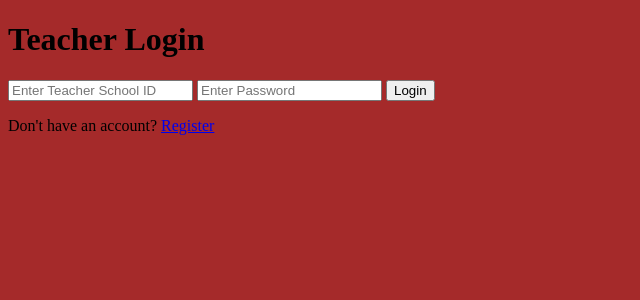
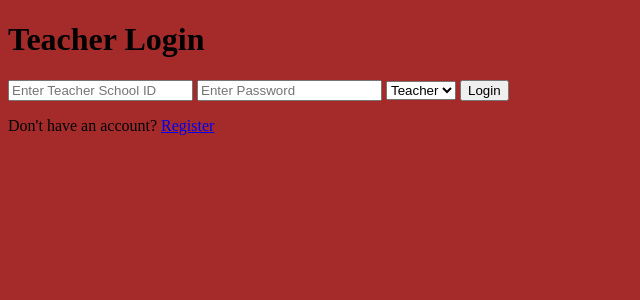
Before and after one commit to JJILU/JWT_CMS, a Flask app: page / in a window 1280 px wide. Shown: the top 300 px of the page, without its empty margins (0-640 px from the left). Run offline with Flask 3, Linux system fonts and the light colour scheme.

Commit message:
added role in jinja and auth.js

```diff
--- a/app/auth/static/js/auth.js
+++ b/app/auth/static/js/auth.js
@@ -14,9 +14,10 @@ document.addEventListener("DOMContentLoaded", () => {
 
      teacher_id = document.getElementById('teacher_id').value.trim()
      password = document.getElementById('password').value.trim()
+     role = document.getElementById('role').value.trim()
 
 
-     console.log(teacher_id,password)
+     console.log(teacher_id,password,role)
 
 
 
@@ -28,7 +29,7 @@ document.addEventListener("DOMContentLoaded", () => {
      const res = await fetch(`/register`, {
       method: "POST",
       headers: {"Content-Type":"application/json"},
-      body: JSON.stringify({teacher_id,password})
+      body: JSON.stringify({teacher_id,password,role})
      })
 
 
@@ -60,8 +61,11 @@ document.addEventListener("DOMContentLoaded", () => {
 
      teacher_id = document.getElementById('teacher_id').value.trim()
      password = document.getElementById('password').value.trim()
+     role = document.getElementById('role').value.trim()
 
-     console.log(teacher_id,password)
+
+     console.log(teacher_id,password,role)
+
 
 
      if (!teacher_id || !password) {
@@ -72,7 +76,7 @@ document.addEventListener("DOMContentLoaded", () => {
      const res = await fetch(`${API_BASE}`, {
       method: "POST",
       headers: {"Content-Type":"application/json"},
-      body: JSON.stringify({teacher_id,password})
+      body: JSON.stringify({teacher_id,password,role})
      })
 
 
--- a/app/auth/templates/auth/login.html
+++ b/app/auth/templates/auth/login.html
@@ -5,6 +5,11 @@
 <form id="loginForm">
   <input type="text" placeholder="Enter Teacher School ID" id="teacher_id">
   <input type="password" placeholder="Enter Password" id="password">
+  <select id="role">
+    <option value="Teacher">Teacher</option>
+    <option value="Admin">Admin</option>
+    <option value="Student">Student</option>
+  </select>
   <input type="submit" value="Login">
   <p>Don't have an account? <a href="{{ url_for('auth.register') }}">Register</a></p>
   <p id="loginMsg"></p>
--- a/app/auth/templates/auth/register.html
+++ b/app/auth/templates/auth/register.html
@@ -5,6 +5,11 @@
 <form id="registrationForm">
   <input type="text" placeholder="Enter Teacher School ID" id="teacher_id">
   <input type="password" placeholder="Enter Password" id="password"></input>
+  <select id="role">
+    <option value="Teacher">Teacher</option>
+    <option value="Admin">Admin</option>
+    <option value="Student">Student</option>
+  </select>
   <input type="submit" value="Register">
 </form>
 <p>Already have an account? <a href="{{ url_for('auth.login') }}">Login</a></p>
--- a/app/auth/views.py
+++ b/app/auth/views.py
@@ -9,6 +9,8 @@ def register():
     if request.method == "GET":
         return render_template('auth/register.html')
     else:
+        data = request.get_json()
+        print("registered: ",data)
         return jsonify({"message":"registered"}),201
 
 
@@ -19,4 +21,8 @@ def login():
     if request.method == "GET":
         return render_template("auth/login.html")
     else:
+        data = request.get_json()
+        print("logged in: ",data)
+
+        # check if data submitted is valid
         return jsonify({"message":"logged in"}),200
```
